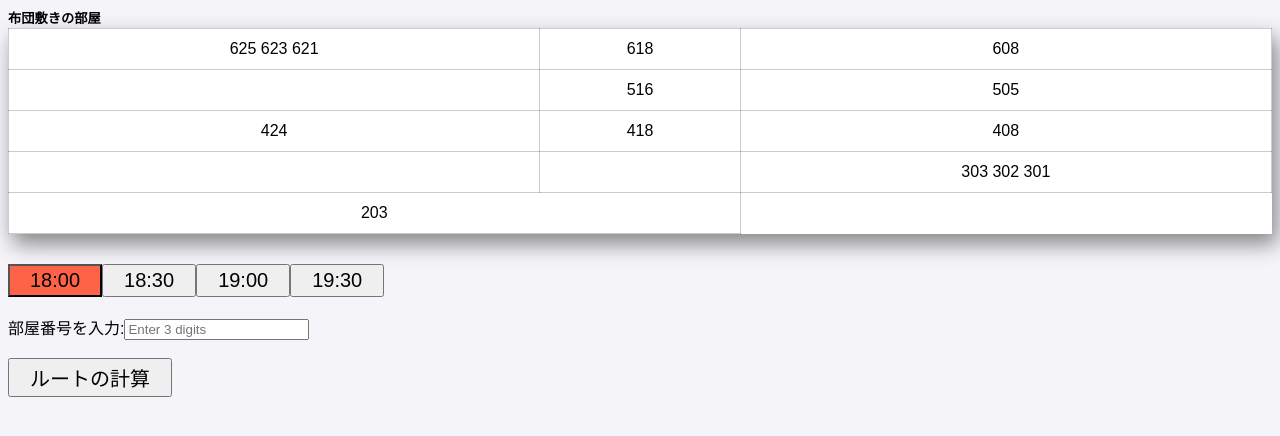
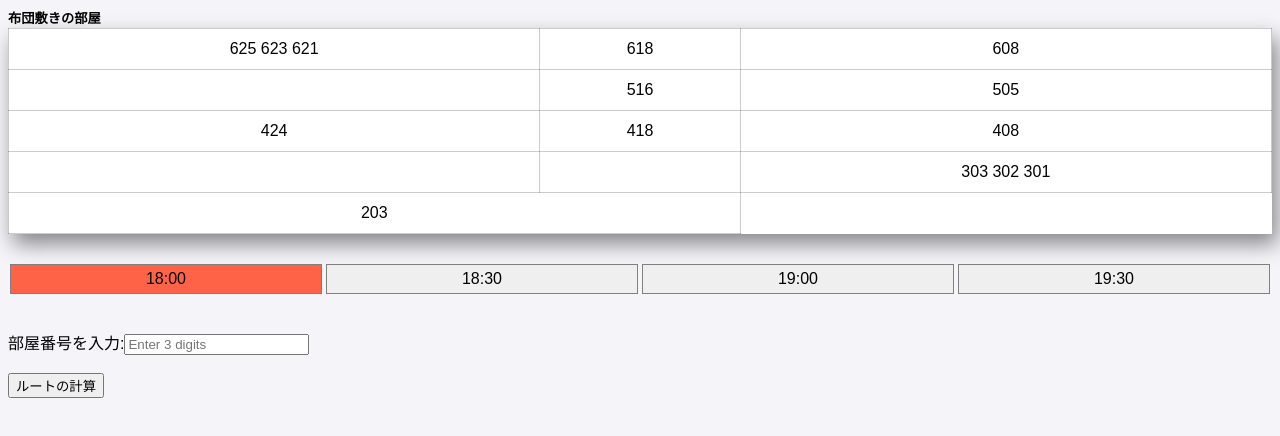
Before and after one commit to k-tar0/javascript_2025-01-28, a plain HTML site: page index.html in a window 1280 px wide. Drawn offline with Linux system fonts and the light colour scheme.

Commit message:
changed time button

```diff
--- a/formMaking.js
+++ b/formMaking.js
@@ -6,7 +6,9 @@ export const makeForm = (dinnerTime) => {
         Object.assign(document.createElement("button"),
     { type: "button", id, textContent: text });
 
-    dinnerTime.forEach(time => form.appendChild(createButton(`table${time}`, time)));
+    const div = Object.assign(document.createElement("div"), { className: "buttonGroup" });
+    dinnerTime.forEach(time => div.appendChild(createButton(`table${time}`, time)));
+    form.appendChild(div);
 
     form.append(document.createElement("br"), document.createElement("br"));
 
--- a/styles.css
+++ b/styles.css
@@ -24,12 +24,23 @@ td {
     text-align: center;
     height: 30px;
 }
-form{
+form {
     margin-top: 30px;
-    button {
-        font-size: 20px;
-        padding: 3px 20px;
-    }
+    width: 100%;
+}
+
+.buttonGroup {
+    display: flex;
+    width: 100%;
+}
+
+.buttonGroup button {
+    flex: 1;
+    font-size: 16px;
+    padding: 5px;
+    text-align: center;
+    border: 1px solid gray;
+    margin: 0 2px;
 }
 
 #canvas {
```
